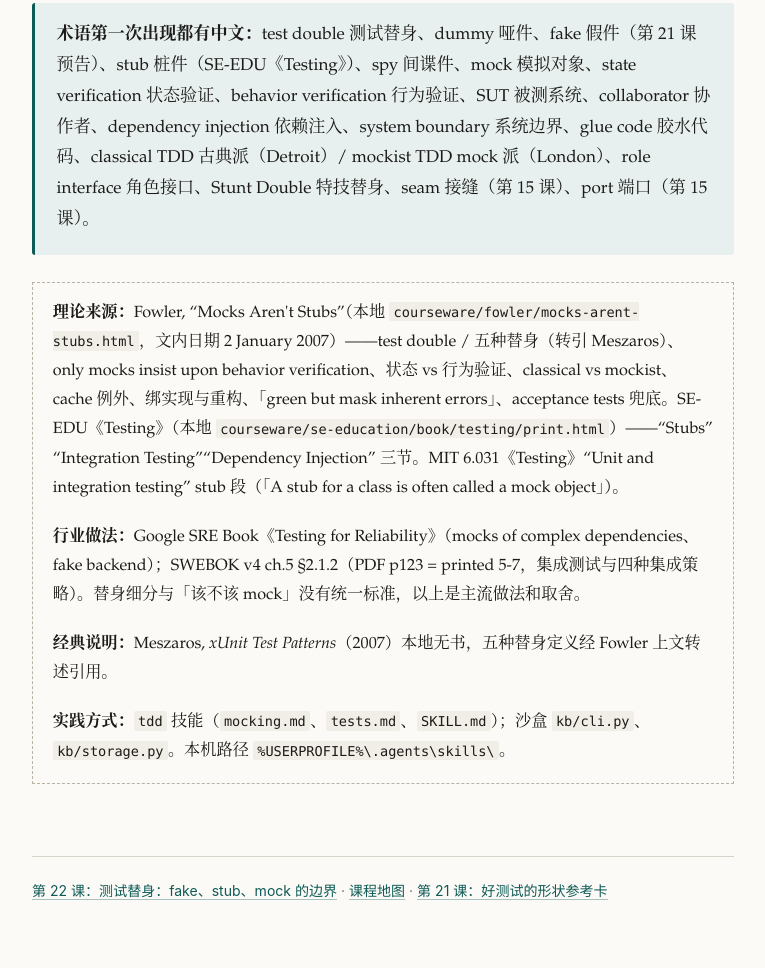
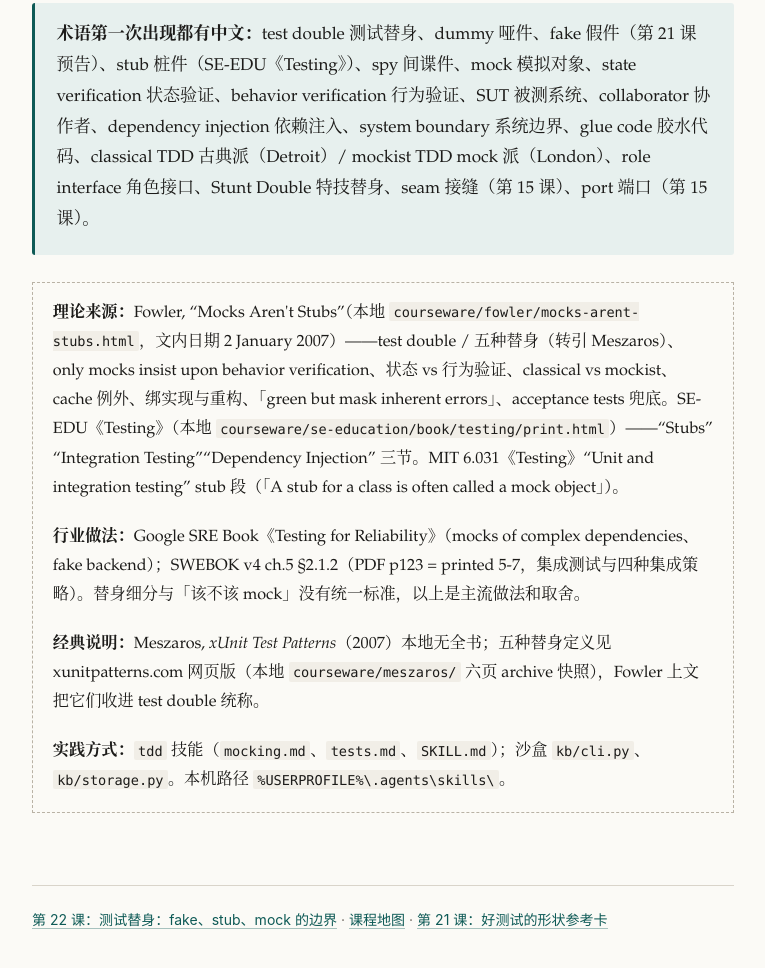
Before and after one commit to telecomshy/telecomshy-se-lessons, a plain HTML site: page reference/0022-test-doubles-card.html in a window 1280 px wide. Shown: the part 5699-6667 px from the top of the page, without its empty margins (257-1022 px from the left). Drawn offline with Linux system fonts and the light colour scheme.

Commit message:
docs: 补齐第 22 课本地课件，Fowler 全文与 Meszaros 六页快照

```diff
--- a/reference/0022-test-doubles-card.html
+++ b/reference/0022-test-doubles-card.html
@@ -129,7 +129,7 @@
 <div class="source">
   <p><strong>理论来源：</strong>Fowler, “Mocks Aren't Stubs”（本地 <code>courseware/fowler/mocks-arent-stubs.html</code>，文内日期 2 January 2007）——test double / 五种替身（转引 Meszaros）、only mocks insist upon behavior verification、状态 vs 行为验证、classical vs mockist、cache 例外、绑实现与重构、「green but mask inherent errors」、acceptance tests 兜底。SE-EDU《Testing》（本地 <code>courseware/se-education/book/testing/print.html</code>）——“Stubs”“Integration Testing”“Dependency Injection” 三节。MIT 6.031《Testing》“Unit and integration testing” stub 段（「A stub for a class is often called a mock object」）。</p>
   <p><strong>行业做法：</strong>Google SRE Book《Testing for Reliability》（mocks of complex dependencies、fake backend）；SWEBOK v4 ch.5 §2.1.2（PDF p123 = printed 5-7，集成测试与四种集成策略）。替身细分与「该不该 mock」没有统一标准，以上是主流做法和取舍。</p>
-  <p><strong>经典说明：</strong>Meszaros, <em>xUnit Test Patterns</em>（2007）本地无书，五种替身定义经 Fowler 上文转述引用。</p>
+  <p><strong>经典说明：</strong>Meszaros, <em>xUnit Test Patterns</em>（2007）本地无全书；五种替身定义见 xunitpatterns.com 网页版（本地 <code>courseware/meszaros/</code> 六页 archive 快照），Fowler 上文把它们收进 test double 统称。</p>
   <p><strong>实践方式：</strong><code>tdd</code> 技能（<code>mocking.md</code>、<code>tests.md</code>、<code>SKILL.md</code>）；沙盒 <code>kb/cli.py</code>、<code>kb/storage.py</code>。本机路径 <code>%USERPROFILE%\.agents\skills\</code>。</p>
 </div>
 
```
Also changed, not shown: lessons/0022-test-doubles.html (+1 -1 lines), 4 other files.
